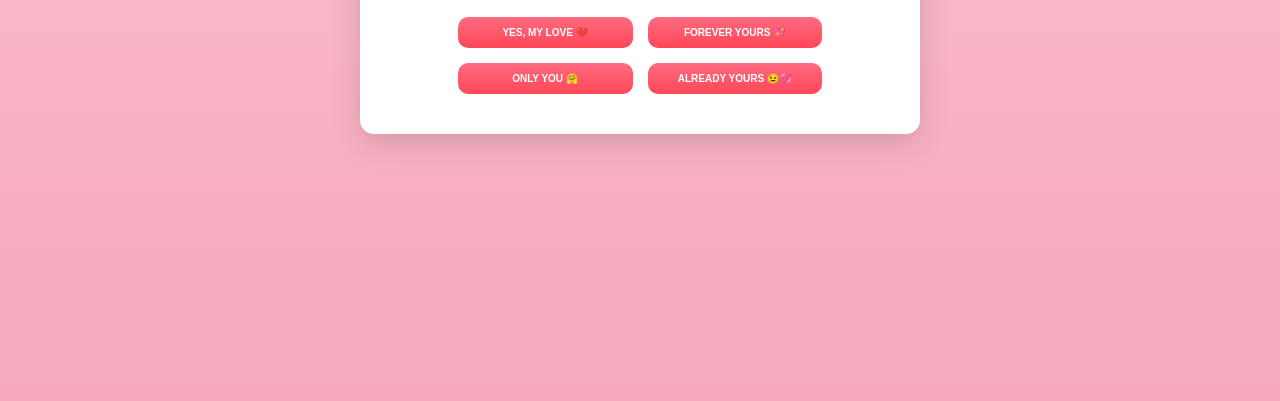
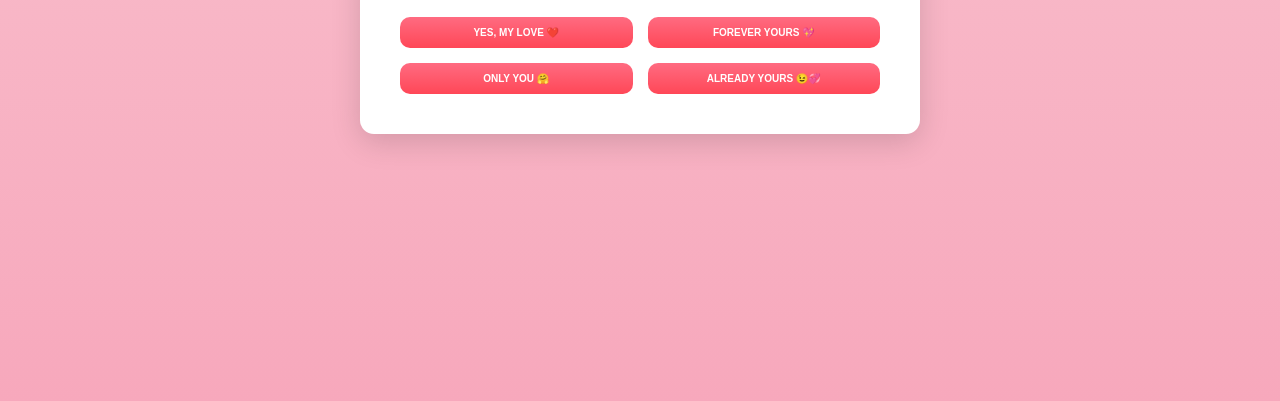
Before and after one commit to Sayali-dhamane/website, a plain HTML site: page index.html in a window 1280 px wide. Shown: the part 399-800 px from the top of the page. Drawn offline with Linux system fonts and the light colour scheme.

Commit message:
Update index.html

```diff
--- a/index.html
+++ b/index.html
@@ -50,7 +50,7 @@ h1 {
     grid-template-columns: repeat(2, 1fr);
     gap: 15px;
     margin-top: 10px;
-    padding: 0px 68px;
+    padding: 0px 10px;
 }
 
 .option-btn {
```
